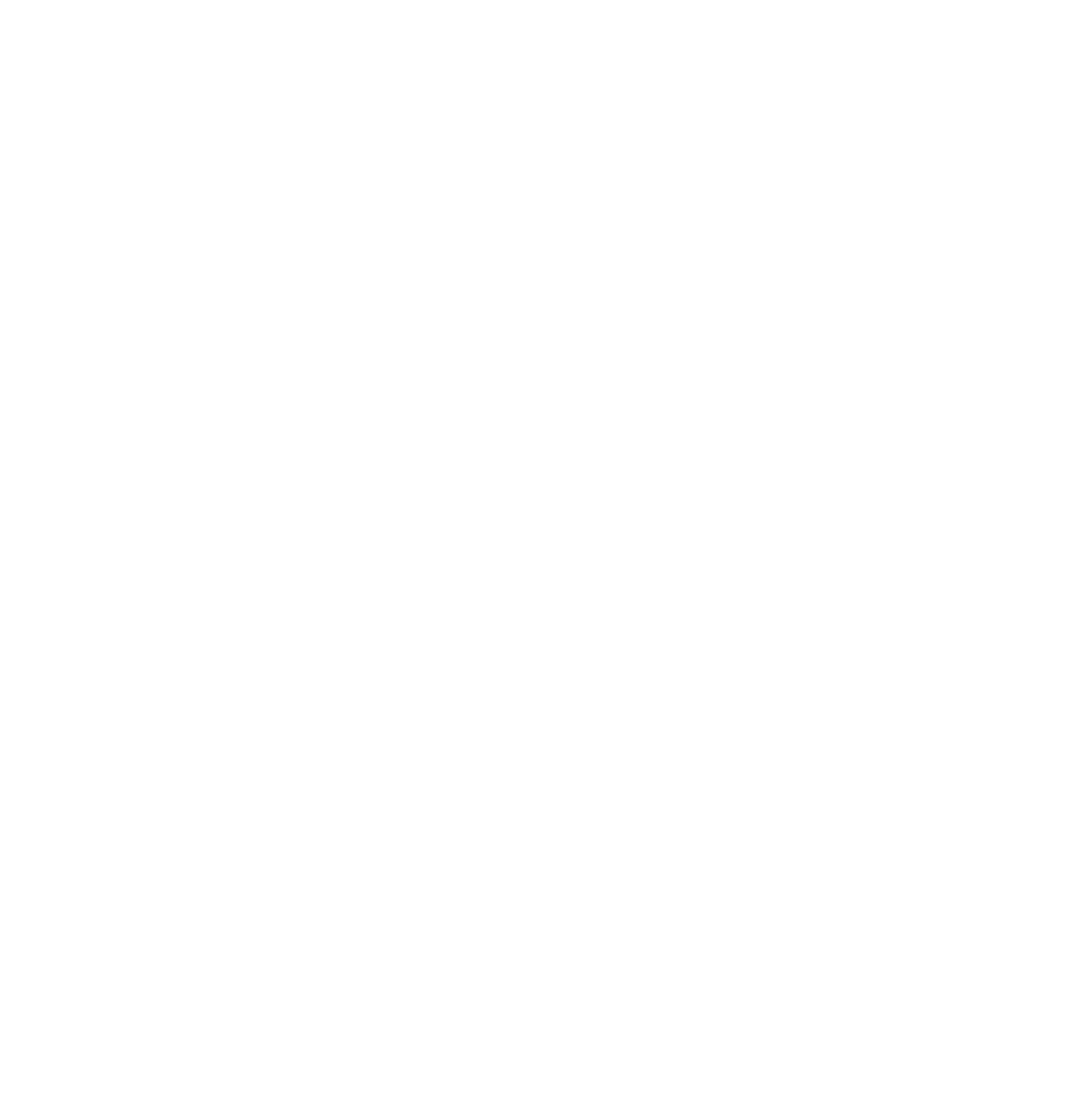
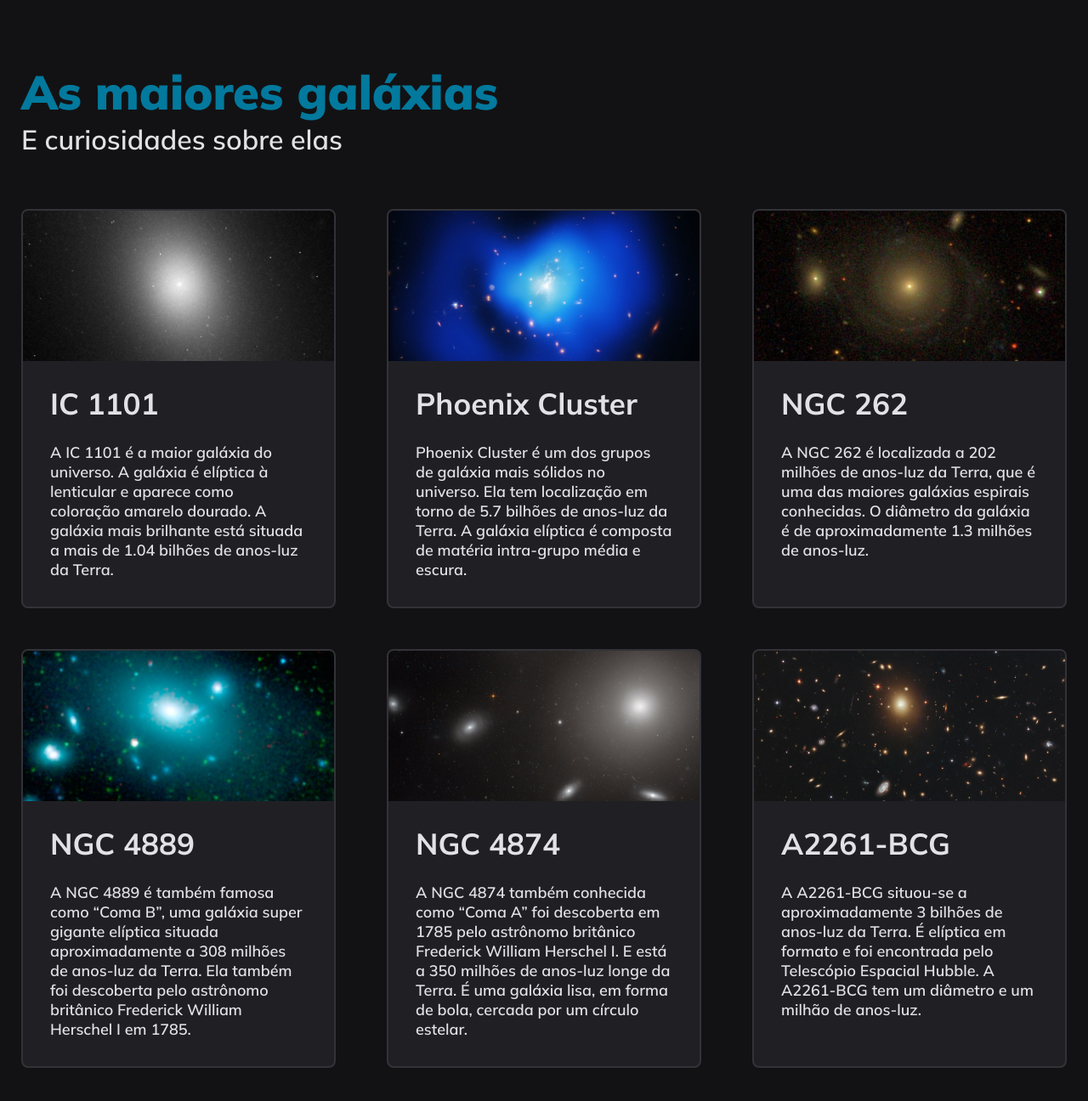
Before and after one commit to MateusAugustoo/www, a plain HTML site: page exercicio6/index.html in a window 1280 px wide. Shown: the whole page at 85% size. Before the commit the page ends 800 px from the top, so only its background shows below. Drawn offline with Linux system fonts and the light colour scheme.

Commit message:
conclusão do exercicio6

```diff
--- a/exercicio6/index.html
+++ b/exercicio6/index.html
@@ -10,14 +10,58 @@
 </head>
 
 <body>
-  <header></header>
+  <header>
+    <h1>As maiores galáxias</h1>
+    <p>E curiosidades sobre elas</p>
+  </header>
 
-  <div class="card">
-    <img src="" alt="">
-    <h2></h2>
-    <p></p>
-  </div>
+  <main>
 
+    <div class="card">
+      <img src="./img/ic1101.png" alt="imagem da galaxia IC1101">
+      <h2>IC 1101</h2>
+      <p>A IC 1101 é a maior galáxia do universo. A galáxia é elíptica à lenticular e aparece como coloração amarelo
+        dourado. A galáxia mais brilhante está situada a mais de 1.04 bilhões de anos-luz da Terra. </p>
+    </div>
+
+    <div class="card">
+      <img src="./img/phoenix.png" alt="imagem da galaxia Phoenix Cluster">
+      <h2>Phoenix Cluster</h2>
+      <p>Phoenix Cluster é um dos grupos de galáxia mais sólidos no universo. Ela tem localização em torno de 5.7
+        bilhões de anos-luz da Terra. A galáxia elíptica é composta de matéria intra-grupo média e escura. </p>
+    </div>
+
+    <div class="card">
+      <img src="./img/ngc262.png" alt="imagem da galaxia ngc262">
+      <h2>NGC 262</h2>
+      <p>A NGC 262 é localizada a 202 milhões de anos-luz da Terra, que é uma das maiores galáxias espirais conhecidas.
+        O diâmetro da galáxia é de aproximadamente 1.3 milhões de anos-luz. </p>
+    </div>
+
+    <div class="card">
+      <img src="./img/ngc48.png" alt="imagem da galaxia ngc4889">
+      <h2>NGC 4889</h2>
+      <p>A NGC 4889 é também famosa como “Coma B”, uma galáxia super gigante elíptica situada aproximadamente a 308
+        milhões de anos-luz da Terra. Ela também foi descoberta pelo astrônomo britânico Frederick William Herschel I em
+        1785. </p>
+    </div>
+
+    <div class="card">
+      <img src="./img/ngc4874.png" alt="imagem da galaxia ngc4874">
+      <h2>NGC 4874</h2>
+      <p>A NGC 4874 também conhecida como “Coma A” foi descoberta em 1785 pelo astrônomo britânico Frederick William
+        Herschel I. E está a 350 milhões de anos-luz longe da Terra. É uma galáxia lisa, em forma de bola, cercada por
+        um círculo estelar. </p>
+    </div>
+
+    <div class="card">
+      <img src="./img/a2261.png" alt="imagem da galaxia A2261-BCG">
+      <h2>A2261-BCG</h2>
+      <p>A A2261-BCG situou-se a aproximadamente 3 bilhões de anos-luz da Terra. É elíptica em formato e foi encontrada
+        pelo Telescópio Espacial Hubble. A A2261-BCG tem um diâmetro e um milhão de anos-luz. </p>
+    </div>
+
+  </main>
 </body>
 
 </html>
--- a/exercicio6/style.css
+++ b/exercicio6/style.css
@@ -1,8 +1,77 @@
-@import url('https://fonts.googleapis.com/css2?family=Mulish:wght@400;600;700&display=swap');
+@import url('https://fonts.googleapis.com/css2?family=Mulish:wght@400;600;700;900&display=swap');
+
 
 :root {
   --color-background:#121214;
   --color-text: #E1E1E6;
+  --color-card: #202024;
 
   font-size: 62.5%;
 }
+
+::after,
+::before,
+* {
+  margin: 0;
+  padding: 0;
+  box-sizing: border-box;
+}
+
+body {
+  background: var(--color-background);
+  color: var(--color-text);
+
+  font-family: 'Mulish';
+  font-size: 1.6rem;
+
+  display: grid;
+  justify-content: center;
+
+  padding: 7.2rem 10.4rem;
+}
+
+header h1 {
+  font-weight: 900;
+  font-size: 5.6rem;
+  line-height: 7.2rem;
+
+  color: #02799D;
+}
+
+header p{
+  font-size: 3.2rem;
+  font-weight: 600;
+  line-height: 4.0rem;
+}
+
+main {
+  margin-top: 6.2rem;
+
+  display: grid;
+  grid-template-columns: repeat(3, 37.0rem);
+
+  gap: 4.8rem 6.0rem;
+}
+
+.card {
+  background: var(--color-card);
+
+  border: 0.2rem solid #323238;
+  border-radius: 0.8rem;
+
+  overflow: hidden;
+}
+
+.card h2{
+  font-size: 3.5rem;
+  color: #E1E1E6;
+
+  padding: 2.4rem 3.2rem 0;
+}
+
+.card p {
+  font-size: 1.8rem;
+  font-weight: 600;
+
+  padding: 2.4rem 3.2rem 3.2rem;
+}
```
